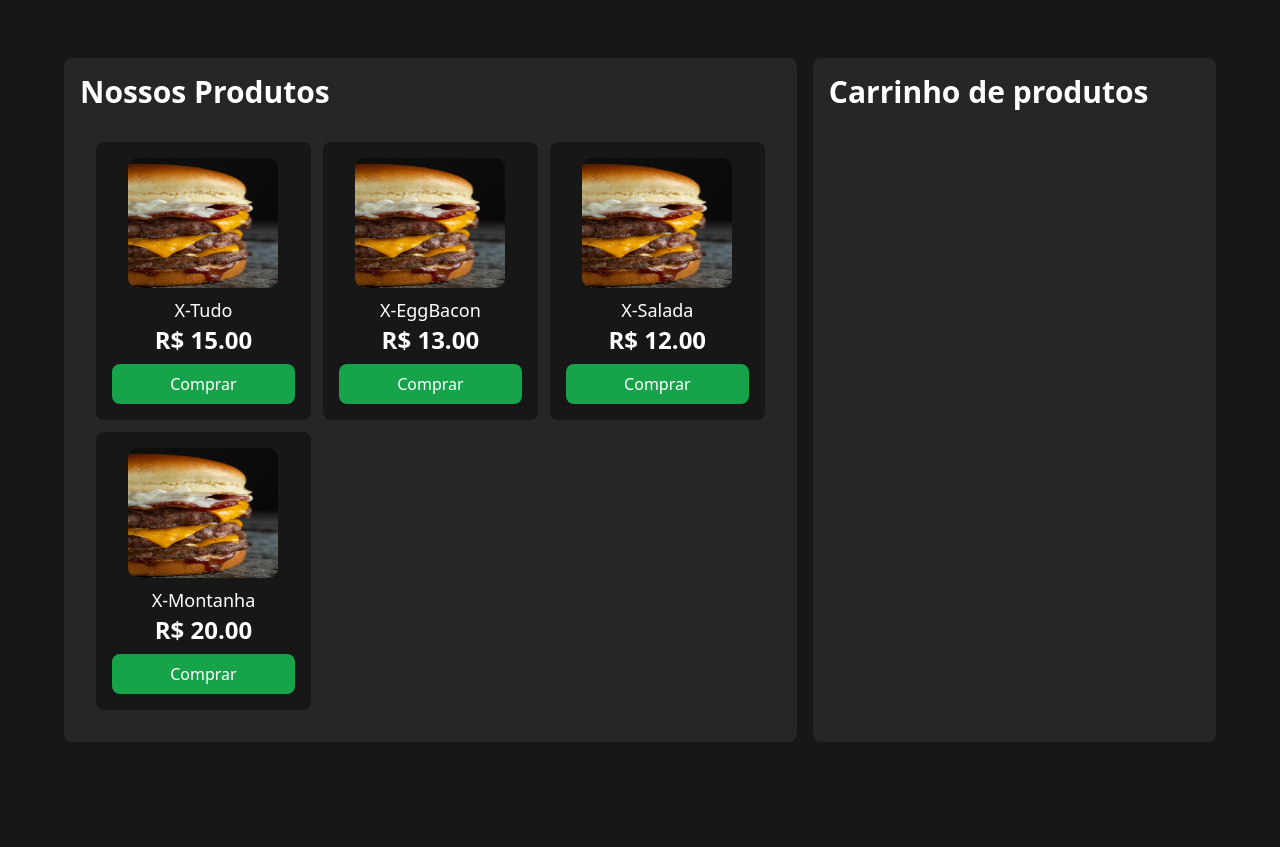
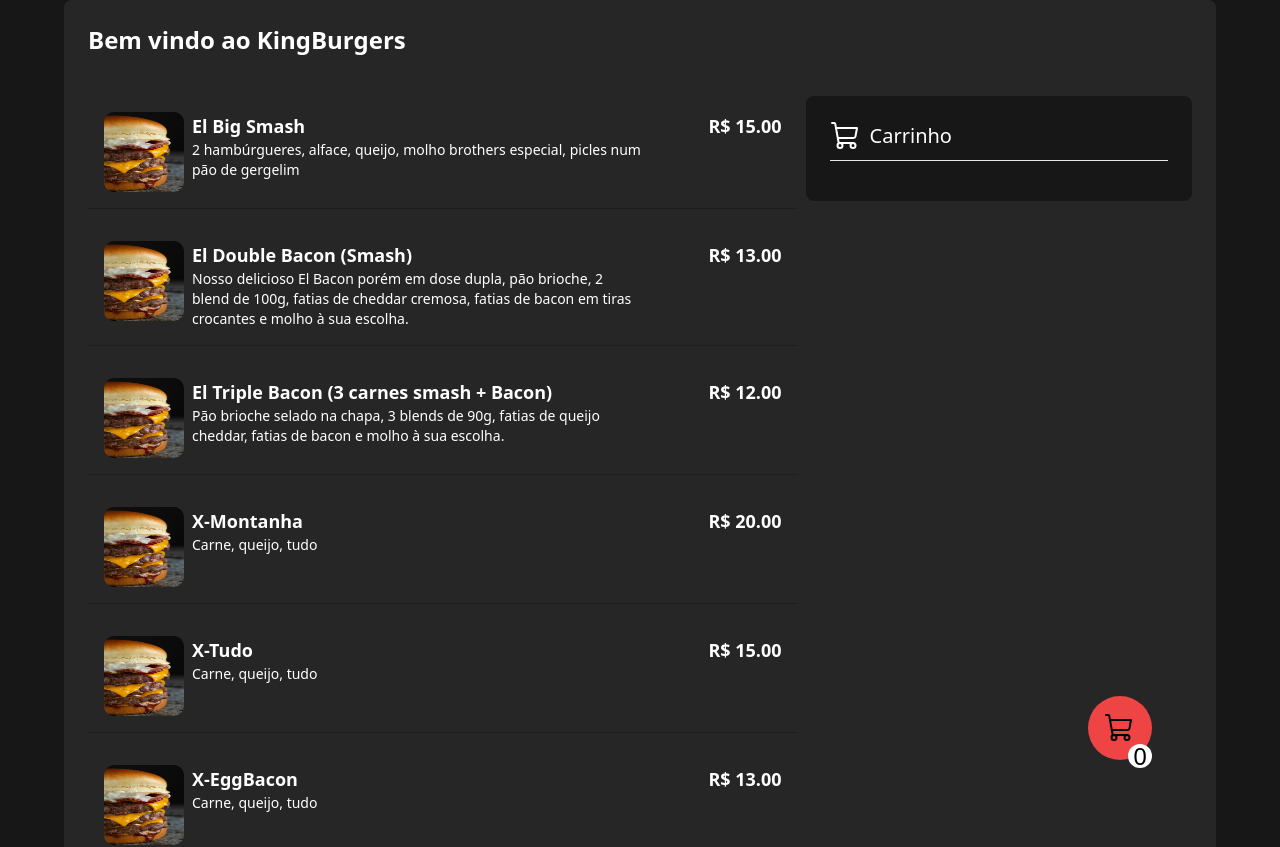
Before and after one commit to LuanHMA/DeliverySystem, a React (Vite) app: page / in a window 1280 px wide. Shown: the top 847 px of the page. Before the commit the page ends 800 px from the top, so only its background shows below. Built offline with nearby package versions, Linux system fonts and the light colour scheme.

Commit message:
feat: Implementando rotas e  nova UI

```diff
--- a/index.html
+++ b/index.html
@@ -6,7 +6,7 @@
     <meta name="viewport" content="width=device-width, initial-scale=1.0" />
     <title>Vite + React + TS</title>
   </head>
-  <body class="bg-neutral-900 grid place-items-center h-screen">
+  <body class="bg-neutral-900 w-screen h-screen">
     <div id="root"></div>
     <script type="module" src="/src/main.tsx"></script>
   </body>
--- a/src/App.tsx
+++ /dev/null
@@ -1,13 +0,0 @@
-import { ProductCart } from "./pages/ProductCart";
-import { ProductList } from "./pages/ProductList";
-
-function App() {
-  return (
-    <div className="w-screen max-w-6xl h-full grid grid-cols-division ">
-      <ProductList />
-      <ProductCart />
-    </div>
-  );
-}
-
-export default App;
--- a/src/components/Overview/OverviewActions.tsx
+++ b/src/components/Cart/OverviewActions.tsx
@@ -28,14 +28,14 @@ export function OverviewActions({ position, qtdItems }: OverviewActionsProps) {
 
   return (
     <div className="flex item-center justify-start gap-x-2 mt-1">
-      <span className="text-white text-lg font-bold">Qtd: </span>
+      <span className="text-white text-md sm:text-lg font-bold">Qtd: </span>
       <div className="flex items-center justify-center gap-x-1">
         <button onClick={removeItem}>
           <XCircle size={30} weight="fill" color="red" />
         </button>
         <span className="text-white text-lg font-bold">{qtdItems} </span>
         <button onClick={addItem}>
-          <PlusCircle size={30} weight="fill" />
+          <PlusCircle size={30} weight="fill" color="white" />
         </button>
       </div>
     </div>
--- /dev/null
+++ b/src/components/Cart/OverviewHome.tsx
@@ -0,0 +1,27 @@
+import { useAppSelector } from "../../hooks/useAppSelector";
+import { ShoppingCart } from "phosphor-react";
+import { OverviewActions } from "./OverviewActions";
+
+export function OverviewHome() {
+  const productsState = useAppSelector((state) => state.products);
+
+  return (
+    <div className="hidden md:block mt-10 bg-neutral-900 h-max rounded-lg p-6">
+      <h1 className="flex items-center gap-x-2 text-xl text-white mb-4 pb-2 border border-t-0 border-l-0 border-r-0">
+        <ShoppingCart size={32} color="white" />
+        Carrinho
+      </h1>
+
+      <div className="pl-4">
+        {productsState.map(({ name, qtd }, index) => {
+          return (
+            <div className="flex items-center gap-x-2">
+              <OverviewActions position={index} qtdItems={qtd} />
+              <h1 className="text-white text-md">{name}</h1>
+            </div>
+          );
+        })}
+      </div>
+    </div>
+  );
+}
--- /dev/null
+++ b/src/components/Cart/index.tsx
@@ -0,0 +1,54 @@
+import burgerImg from "../../assets/burger.jpg";
+import { OverviewActions } from "./OverviewActions";
+import { useAppSelector } from "../../hooks/useAppSelector";
+import { ShoppingCartSimple } from "phosphor-react";
+import { Link } from "react-router-dom";
+
+function EmptyCart() {
+  return (
+    <div className="flex flex-col items-center justify-center mt-16">
+      <h1 className="text-2xl text-white flex flex-col items-center">
+        <ShoppingCartSimple size={70} color="white" />
+        Seu carrinho está vázio
+      </h1>
+      <Link
+        to="/"
+        className="bg-green-500 py-2 px-4 rounded-lg mt-4 hover:bg-green-600 transition-all"
+      >
+        Continuar Comprando
+      </Link>
+    </div>
+  );
+}
+
+export function Overview() {
+  const { products } = useAppSelector((state) => state);
+
+  return (
+    <div className="overflow-auto max-h-[570px] ">
+      {products.length == 0 ? (
+        <EmptyCart />
+      ) : (
+        products.map(({ name, price, qtd }, index) => {
+          return (
+            <div
+              className="flex items-center w-full bg-neutral-900 mt-4 p-4 text-white rounded-lg "
+              key={index}
+            >
+              <img
+                src={burgerImg}
+                alt={name}
+                style={{ width: "80px", height: "80px", borderRadius: "10px" }}
+              />
+              <div className="bg-neutral-8000 flex flex-col items-start ml-4">
+                <h1 className="text-md sm:text-lg font-bold">{name}</h1>
+                <p className="text-md sm:text-lg">R$ {price.toFixed(2)}</p>
+                <OverviewActions position={index} qtdItems={qtd} />
+              </div>
+            </div>
+          );
+        })
+      )}
+    </div>
+  );
+}
--- /dev/null
+++ b/src/components/Container.tsx
@@ -0,0 +1,11 @@
+interface ContainerProps {
+  children: React.ReactNode;
+}
+
+export function Container({ children }: ContainerProps) {
+  return (
+    <div className="w-full max-w-6xl m-auto p-6 pb-32 rounded-lg bg-neutral-800">
+      {children}
+    </div>
+  );
+}
--- a/src/components/Overview/index.tsx
+++ /dev/null
@@ -1,34 +0,0 @@
-import burgerImg from "../../assets/burger.jpg";
-import { OverviewActions } from "./OverviewActions";
-import { useAppSelector } from "../../hooks/useAppSelector";
-import { useDispatch } from "react-redux";
-import { setNewProductToCart } from "../../redux/features/products/products-slice";
-
-export function Overview() {
-  const { products } = useAppSelector((state) => state);
-  const dispatch = useDispatch();
-
-  return (
-    <div className="overflow-auto max-h-[570px] ">
-      {products.map(({ name, price, qtd }, index) => {
-        return (
-          <div
-            className="flex items-center w-full bg-neutral-900 mt-4 p-4 text-white rounded-lg "
-            key={index}
-          >
-            <img
-              src={burgerImg}
-              alt={name}
-              style={{ width: "60px", height: "60px", borderRadius: "10px" }}
-            />
-            <div className="bg-neutral-8000 flex flex-col items-start ml-4">
-              <h1 className="text-lg">{name}</h1>
-              <p className="text-lg">R$ {price.toFixed(2)}</p>
-              <OverviewActions position={index} qtdItems={qtd} />
-            </div>
-          </div>
-        );
-      })}
-    </div>
-  );
-}
--- a/src/components/Products.tsx
+++ b/src/components/Products.tsx
@@ -2,48 +2,82 @@ import burgerImg from "../assets/burger.jpg";
 import { useDispatch, useSelector } from "react-redux";
 import { RootType } from "../redux/store";
 import { setNewProductToCart } from "../redux/features/products/products-slice";
+import { useNavigate } from "react-router-dom";
 
 const productsList = [
-  { name: "X-Tudo", price: 15 },
-  { name: "X-EggBacon", price: 13 },
-  { name: "X-Salada", price: 12 },
-  { name: "X-Montanha", price: 20 },
+  {
+    name: "El Big Smash",
+    price: 15,
+    description:
+      "2 hambúrgueres, alface, queijo, molho brothers especial, picles num pão de gergelim",
+  },
+  {
+    name: "El Double Bacon (Smash)",
+    price: 13,
+    description:
+      "Nosso delicioso El Bacon porém em dose dupla, pão brioche, 2 blend de 100g, fatias de cheddar cremosa, fatias de bacon em tiras crocantes e molho à sua escolha.",
+  },
+  {
+    name: "El Triple Bacon (3 carnes smash + Bacon)",
+    price: 12,
+    description:
+      "Pão brioche selado na chapa, 3 blends de 90g, fatias de queijo cheddar, fatias de bacon e molho à sua escolha.",
+  },
+  { name: "X-Montanha", price: 20, description: "Carne, queijo, tudo" },
+  { name: "X-Tudo", price: 15, description: "Carne, queijo, tudo" },
+  { name: "X-EggBacon", price: 13, description: "Carne, queijo, tudo" },
+  { name: "X-Salada", price: 12, description: "Carne, queijo, tudo" },
+  { name: "X-Montanha", price: 20, description: "Carne, queijo, tudo" },
 ];
 
 export function Products() {
   const { products } = useSelector((state: RootType) => state);
   const dispatch = useDispatch();
+  const navigate = useNavigate();
 
   function addToCart(name: string, price: number) {
     //Cria um novo produto (adicionando no cart e no state) com os dados que estão sendo passados pelo objeto "productList" e sendo enviados pelo map do mesmo.
     const productData = { name, price, qtd: 1, id: products.length };
     dispatch(setNewProductToCart(productData));
+    navigate("/cart");
   }
 
   return (
-    <div className="grid grid-cols-3 gap-3 mt-4 p-4 overflow-auto max-h-[600px] ">
-      {productsList.map(({ name, price }, index) => {
+    <div className="mt-6 pr-2">
+      {productsList.map(({ name, price, description }, index) => {
         return (
+          <>
             <div
-            className="bg-neutral-900 max-w-[220px] p-4 rounded-lg flex flex-col items-center "
+              className="bg-neutral-800 rounded-lg mt-4 p-4 flex justify-between cursor-pointer transition-all hover:bg-neutral-900 hover:border-white"
               key={index}
+              onClick={() => addToCart(name, price)}
             >
+              <div className="flex items-start">
                 <img
                   src={burgerImg}
                   alt={name}
-              style={{ width: "150px", height: "130px", borderRadius: "10px" }}
+                  style={{
+                    width: "80px",
+                    height: "80px",
+                    borderRadius: "10px",
+                  }}
                 />
-            <p className="text-white text-lg mt-2">{name}</p>
-            <h2 className="text-white text-2xl font-bold">
+                <div className="ml-2">
+                  <h1 className="text-white text-md sm:text-lg font-bold">
+                    {name}
+                  </h1>
+                  <h2 className="text-white text-sm sm:text-md max-w-[250px] sm:max-w-[450px]">
+                    {description}
+                  </h2>
+                </div>
+              </div>
+              <span className="text-white text-sm sm:text-lg font-bold">
                 R$ {price.toFixed(2)}
-            </h2>
-            <button
-              onClick={() => addToCart(name, price)}
-              className="bg-green-600 p-2 mt-2 rounded-lg text-white w-full hover:bg-green-500 transition-colors"
-            >
-              Comprar
-            </button>
+              </span>
             </div>
+
+            <div className="bg-neutral-900 opacity-50 h-[1px] w-full rounded-lg"></div>
+          </>
         );
       })}
     </div>
--- a/src/main.tsx
+++ b/src/main.tsx
@@ -4,11 +4,12 @@ import { Provider } from "react-redux";
 import App from "./App";
 import "./index.css";
 import { store } from "./redux/store";
+import { RouterProvider } from "./router";
 
 ReactDOM.createRoot(document.getElementById("root") as HTMLElement).render(
   <Provider store={store}>
     <React.StrictMode>
-      <App />
+      <RouterProvider />
     </React.StrictMode>
   </Provider>
 );
--- a/src/pages/ProductCart.tsx
+++ b/src/pages/ProductCart.tsx
@@ -1,13 +1,23 @@
-import { Overview } from "../components/Overview";
+import { CaretLeft } from "phosphor-react";
+import { Link } from "react-router-dom";
+import { Container } from "../components/Container";
+import { Overview } from "../components/Cart";
 
 export function ProductCart() {
   return (
-    <div className="flex flex-col flex-wrap gap-2 p-4 bg-neutral-800 rounded-lg ">
-      <h1 className="text-white text-3xl font-bold mb-2">
-        Carrinho de produtos
-      </h1>
+    <Container>
+      <header className="flex items-center ">
+        <nav>
+          <Link to="/">
+            <CaretLeft size={32} weight="fill" color="white" />
+          </Link>
+        </nav>
+        <h1 className="text-white text-2xl ml-6 font-bold">
+          Carrinho de produtos
+        </h1>
+      </header>
 
       <Overview />
-    </div>
+    </Container>
   );
 }
--- a/src/pages/ProductList.tsx
+++ b/src/pages/ProductList.tsx
@@ -1,10 +1,39 @@
+import { Link } from "react-router-dom";
+import { Container } from "../components/Container";
+import { ShoppingCart } from "phosphor-react";
 import { Products } from "../components/Products";
+import { useAppSelector } from "../hooks/useAppSelector";
+import { OverviewHome } from "../components/Cart/OverviewHome";
 
 export function ProductList() {
+  const productsState = useAppSelector((state) => state.products);
+
+  const activeAnimate = productsState.length == 0 ? null : "animate-bounce";
   return (
-    <div className="p-4 bg-neutral-800 mr-4 rounded-lg ">
-      <h1 className="text-white text-3xl font-bold">Nossos Produtos</h1>
-      <Products />
-    </div>
+    <Container>
+      <header className="flex justify-between items-center">
+        <h1 className="text-white text-2xl font-bold">
+          Bem vindo ao KingBurgers
+        </h1>
+        <nav className="fixed bottom-5 right-10 sm:right-10 md:right-10 lg:right-32 lg:bottom-10 z-20">
+          <Link
+            to="/cart"
+            className="bg-red-500 rounded-full h-18 w-18 lg:h-16 lg:w-16 flex items-center justify-center relative p-4"
+          >
+            <ShoppingCart size={50} />
+            <span
+              className={`flex items-center justify-center absolute top-16 lg:top-12 right-0 text-2xl bg-white rounded-full w-8 h-8 lg:w-6 lg:h-6 lg:-text-xl ${activeAnimate}`}
+            >
+              {productsState.length}
+            </span>
+          </Link>
+        </nav>
+      </header>
+
+      <div className="grid grid-cols-1 md:grid-cols-division relative">
+        <Products />
+        <OverviewHome />
+      </div>
+    </Container>
   );
 }
--- /dev/null
+++ b/src/router/index.tsx
@@ -0,0 +1,14 @@
+import { BrowserRouter, Routes, Route } from "react-router-dom";
+import { ProductCart } from "../pages/ProductCart";
+import { ProductList } from "../pages/ProductList";
+
+export function RouterProvider() {
+  return (
+    <BrowserRouter>
+      <Routes>
+        <Route path="/" element={<ProductList />} />
+        <Route path="/cart" element={<ProductCart />} />
+      </Routes>
+    </BrowserRouter>
+  );
+}
```
Lines whose indentation alone changed are shown as unchanged.
